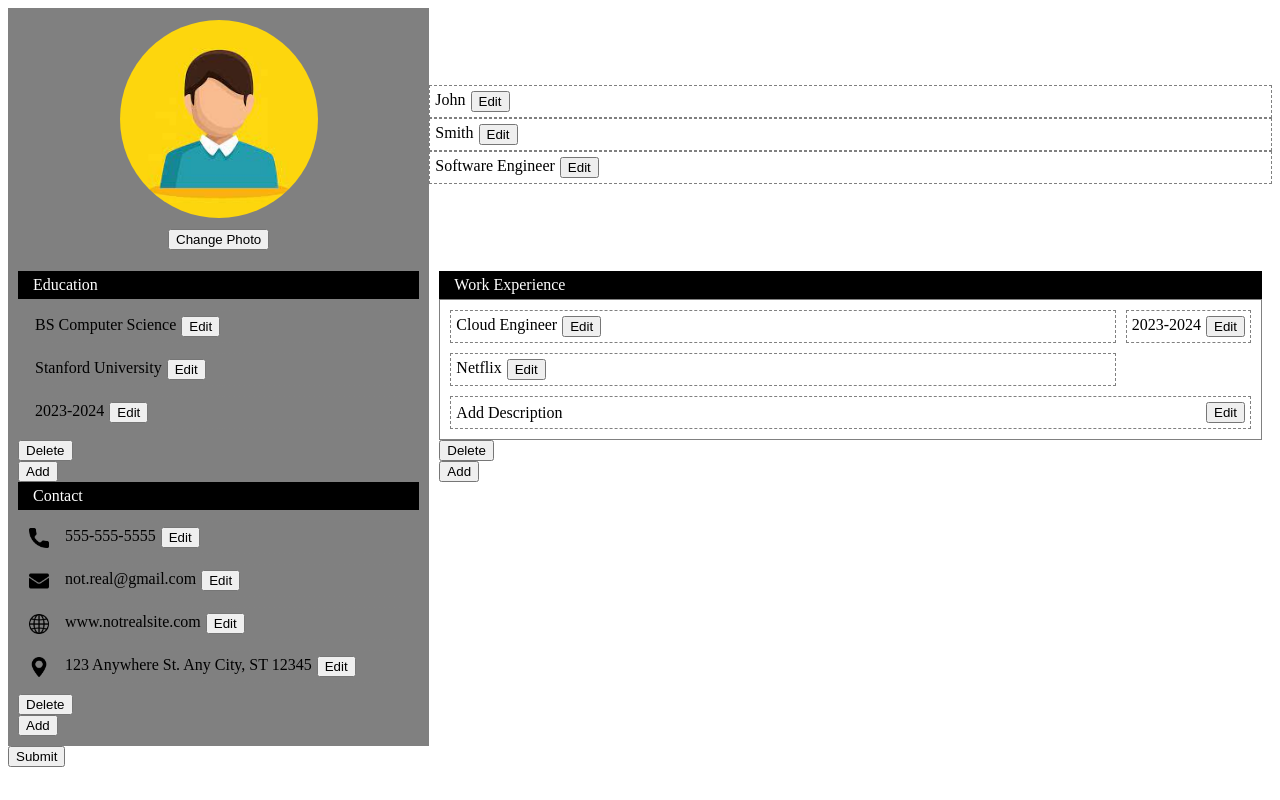
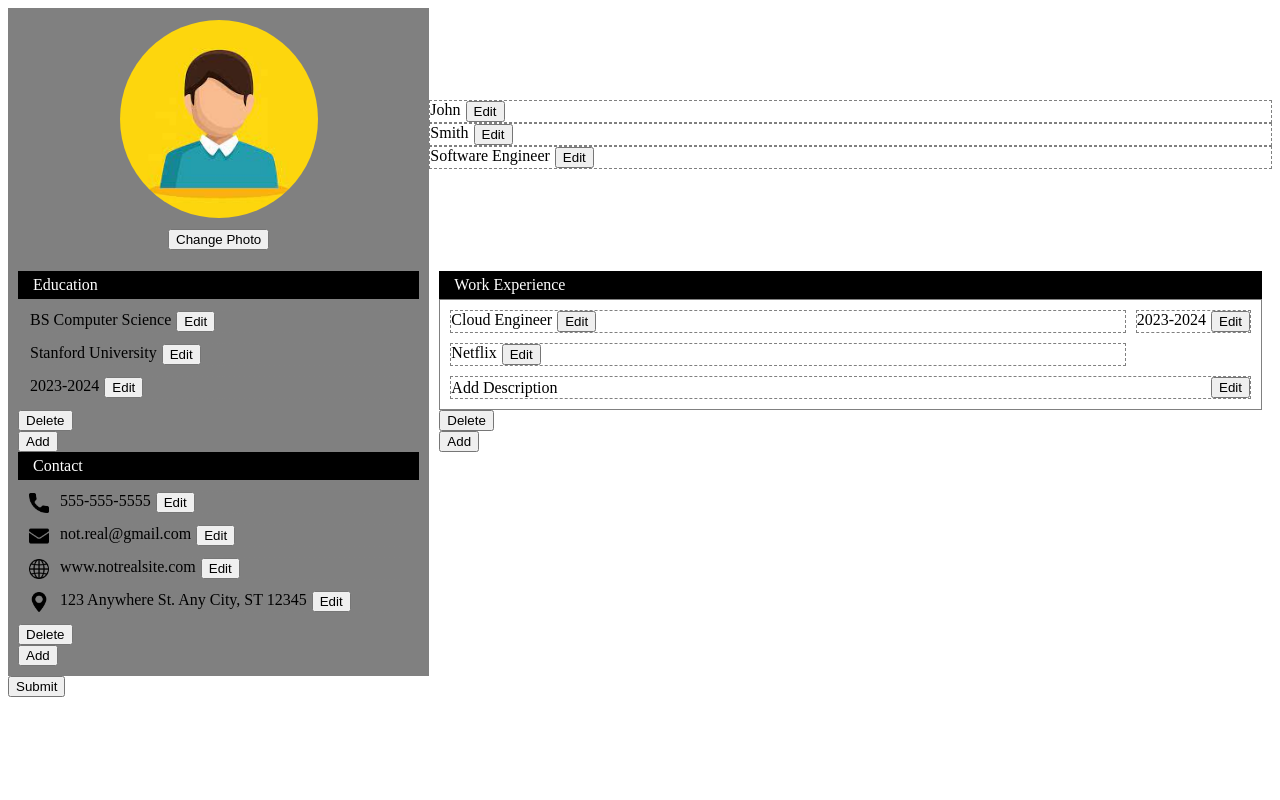
Before and after one commit to Jaizzer/swift-cv, a React (Vite) app: page / in a window 1280 px wide. Built offline with nearby package versions, Linux system fonts and the light colour scheme.

Commit message:
feat: Remove paddingin editable divs

```diff
--- a/src/index.css
+++ b/src/index.css
@@ -173,3 +173,7 @@ form.image-link label {
     color: white;
     padding: 5px 15px;
 }
+
+.editable-div {
+    padding: 0px;
+}
```
